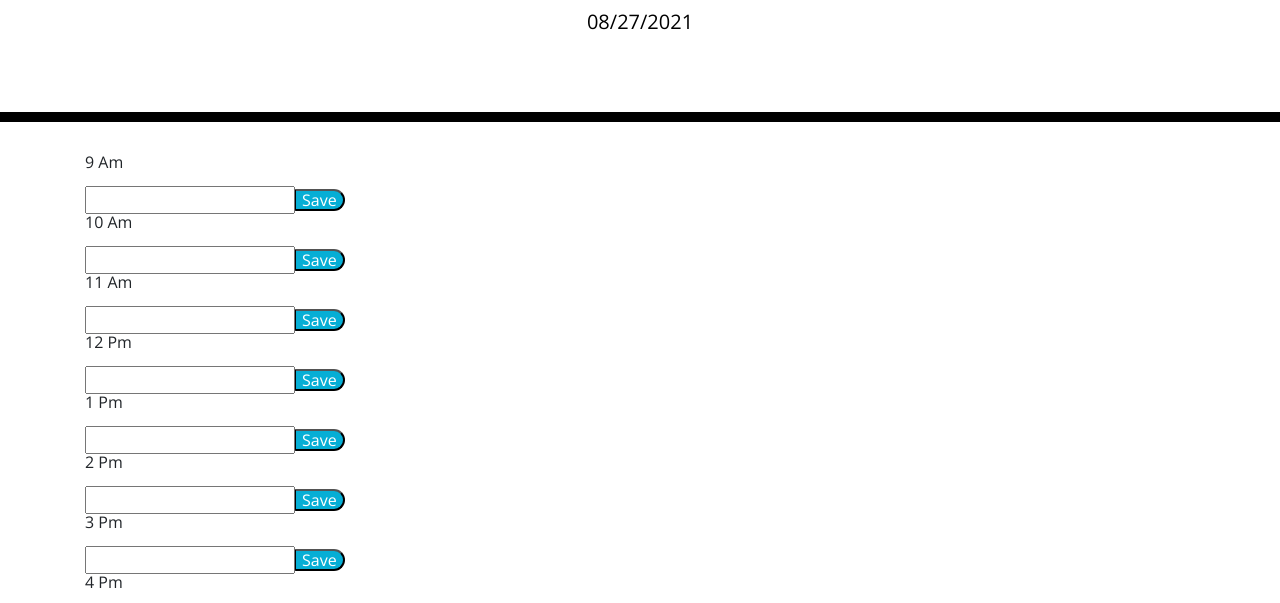
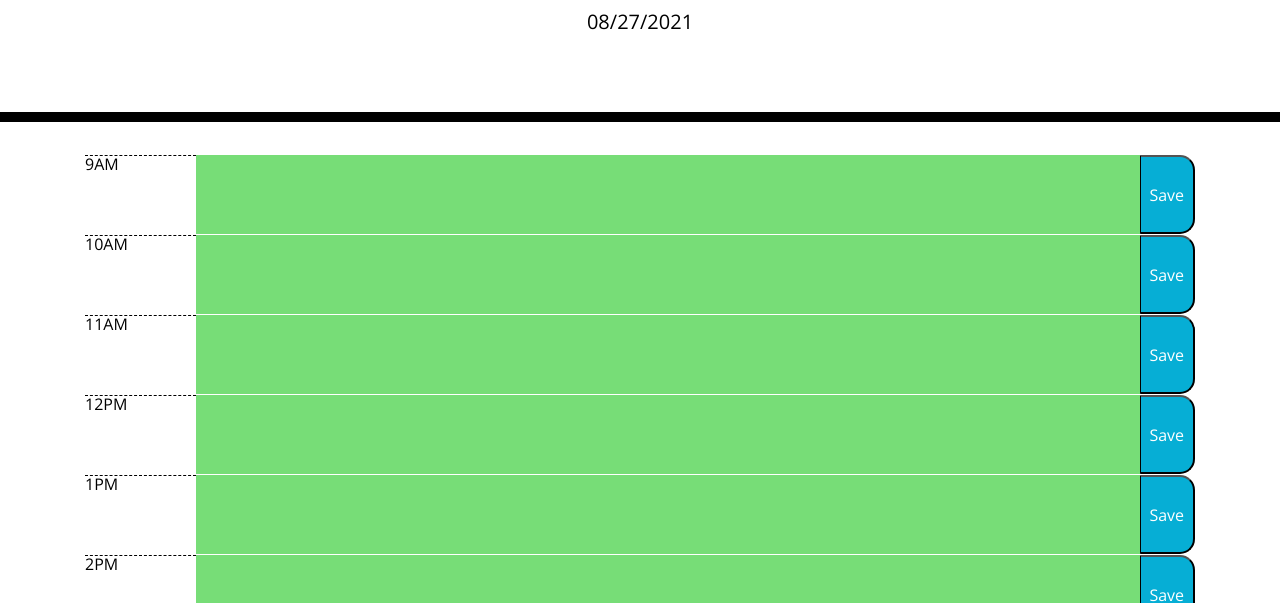
Before and after one commit to evan-ebert17/Work-Day-Scheduler, a plain HTML site: page index.html in a window 1280 px wide. Shown: the part 182-785 px from the top of the page. Drawn offline with nearby package versions, Linux system fonts and the light colour scheme.

Commit message:
made the content more dynamic, and adding local storagestoring

```diff
--- a/Assets/script.js
+++ b/Assets/script.js
@@ -1,7 +1,10 @@
 var timeBlockDiv = document.getElementById('daniel');
-var timeTextArray = [`9 Am`, `10 Am`, `11 Am`, `12 Pm`, `1 Pm`, `2 Pm`, `3 Pm`, `4 Pm`, `5 Pm`, `6 Pm`, `7 Pm`, `8 Pm`, `9 Pm`];
 
-currentDayDiv = document.getElementById('currentDay');
+var timeblocksArray = [];
+timeblocksArray.length = 22;
+var tArrLength = timeblocksArray.length;
+
+var currentDayDiv = document.getElementById('currentDay');
 var today = new Date();
 var dd = String(today.getDate()).padStart(2, '0');
 var mm = String(today.getMonth() + 1).padStart(2, '0');
@@ -13,25 +16,58 @@ var currentTime = new Date();
 var time = currentTime.getHours();
 
 function createTimeblocks() {
-    for (let i = 0; i < timeTextArray.length; i++) {
-        const ArrayPos = timeTextArray[i];
-        if (i <= 13) {
-            console.log('hello')
-            var timeblockText = document.createElement('p');
-            var timeblockField = document.createElement('input');
-            var timeblockButton = document.createElement('button');
-            var timeblockCard = document.createElement('div');
-            timeblockText.textContent = timeTextArray[i];
-            timeblockField.classList.add('timeblock');
+    for (let i = 9; i < tArrLength; i++) {
+        if (i <= 22) {
+            let timeblockText = document.createElement('p');
+            let timeblockField = document.createElement('input');
+            let timeblockButton = document.createElement('button');
+            let timeblockCard = document.createElement('div');
+
+            timeblockCard.classList.add('timeDiv');
+
+            if (i < time) {
+                timeblockField.classList.add('past');
+            } else if (i === time) {
+                timeblockField.classList.add('present');
+            } else if (i > time) {
+                timeblockField.classList.add('future');
+            }
+            timeblockField.setAttribute('type', 'text')
+            timeblockField.setAttribute('id', `${i}`)
+            if (i <= 11) {
+                timeblockText.textContent = `${i}AM`;
+            } else if (i === 12) {
+                timeblockText.textContent = `12PM`
+            }
+            else {
+                timeblockText.textContent = `${i - 12}PM`
+            }
+            timeblockText.classList.add('hour')
             timeblockButton.textContent = "Save";
             timeblockButton.classList.add('saveBtn');
+            timeblockButton.setAttribute('id', `${i}`);
             timeBlockDiv.append(timeblockCard);
             timeblockCard.append(timeblockText);
             timeblockCard.append(timeblockField);
             timeblockCard.append(timeblockButton);
-
         }
     }
 }
 
 createTimeblocks();
+var buttons = document.querySelectorAll('button');
+var blockText = document.querySelectorAll('input');
+console.log(buttons)
+console.log(blockText)
+for (let i = 0; i < buttons.length; i++) {
+    const allBtns = buttons[i];
+    const blockTextindex = blockText[i]
+
+    allBtns.addEventListener('click', function(){
+        // for (let j = 0; j < blockText.length; j++) {
+        //     const blockTextindex = blockText[j]
+        //     console.log('hello')
+        // }
+
+})
+};
--- a/Assets/style.css
+++ b/Assets/style.css
@@ -29,35 +29,53 @@ textarea {
   text-align: center;
   border-radius: 15px;
 }
+.container {
+  display: flex;
+  flex-direction: column;
+  padding-bottom: 10px;
+}
 
-.row {
+.timeDiv {
   white-space: pre-wrap;
   height: 80px;
   border-top: 1px solid white;
 }
 
 .hour {
+  width: 10%;
+  float: left;
   background-color: #ffffff;
   color: #000000;
   border-top: 1px dashed #000000;
 }
 
 .past {
+  height: 100%;
+  width: 85%;
+  border-style: none;
   background-color: #d3d3d3;
-  color: white;
+  color: black;
 }
 
 .present {
+  height: 100%;
+  width: 85%;
+  border-style: none;
   background-color: #ff6961;
-  color: white;
+  color: black;
 }
 
 .future {
+  height: 100%;
+  width: 85%;
+  border-style: none;
   background-color: #77dd77;
-  color: white;
+  color: black;
 }
 
 .saveBtn {
+  width: 5%;
+  height: 100%;
   border-left: 1px solid black;
   border-top-right-radius: 15px;
   border-bottom-right-radius: 15px;
@@ -65,7 +83,7 @@ textarea {
   color: white;
 }
 
-.saveBtn i:hover {
+.saveBtn:hover {
   font-size: 20px;
   transition: all 0.3s ease-in-out;
 }
--- a/index.html
+++ b/index.html
@@ -32,8 +32,8 @@
     <div id="daniel" class="container">
       <!-- Timeblocks go here -->
     </div>
+    <script src="https://cdnjs.cloudflare.com/ajax/libs/jquery/3.2.1/jquery.min.js"></script>
     <script src="Assets/script.js"></script>
-    <!-- <script src="https://cdnjs.cloudflare.com/ajax/libs/jquery/3.2.1/jquery.min.js"></script> -->
-    <!-- <script src="https://cdnjs.cloudflare.com/ajax/libs/moment.js/2.24.0/moment.min.js"></script> -->
+    <script src="https://cdnjs.cloudflare.com/ajax/libs/moment.js/2.24.0/moment.min.js"></script>
   </body>
 </html>
```
